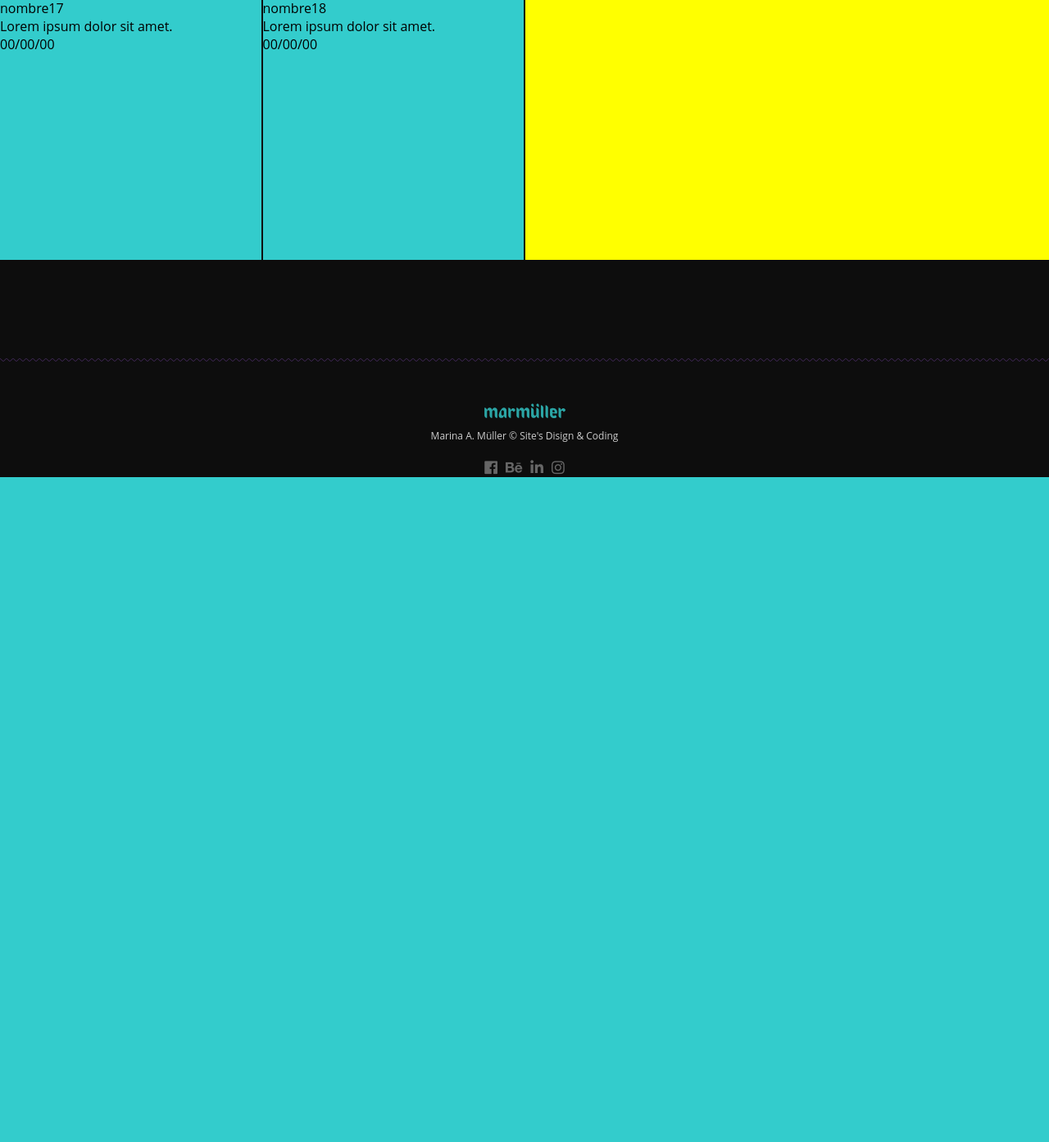
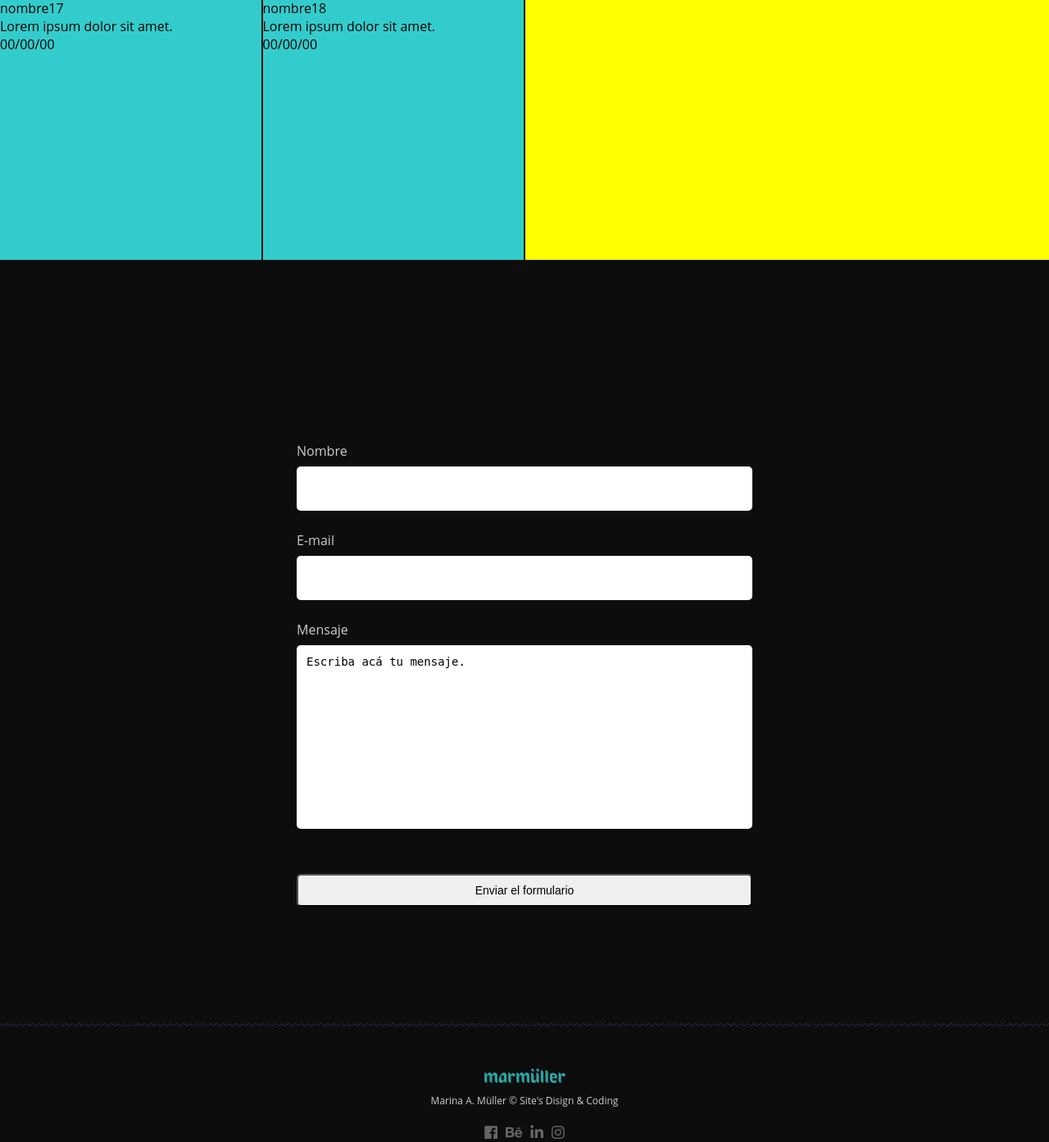
Before and after one commit to MarMuller/miPorfolio, a PHP site: page / in a window 1280 px wide. Shown: the part 4116-5509 px from the top of the page at 82% size. Before the commit the page ends 4698 px from the top, so only its background shows below. Run offline with PHP 8.4, Linux system fonts and the light colour scheme.

Commit message:
formulario

```diff
--- /dev/null
+++ b/css/myform.css
@@ -0,0 +1,57 @@
+.centerContent {
+  display: flex;
+  justify-content: center;
+  align-items: center;
+}
+
+#formContainer {
+  width:100%;
+  max-width:600px;
+  /* background-color: pink; */
+  display: flex;
+  justify-content: center;
+  align-items: center;
+}
+
+.myForm {
+  width: 100%;
+  /* background-color: green; */
+  padding: 22px;
+  border-radius: 10px;
+  color: #ccc;
+}
+
+.formTag {
+  height: 30px;
+  margin-top: 25px;
+}
+
+.formTagException {
+  margin-top: 0px;
+}
+
+.myForm input,textarea {
+  width: calc(100% - 24px);
+  padding: 12px;
+  margin: 0;
+  border: 0;
+  border-radius: 5px;
+  font-size: 14px;
+}
+
+.myForm input {
+  height: 30px;
+}
+
+.myForm textarea {
+  resize: none;
+  height: 200px;
+}
+
+.myForm button {
+  width: 100%;
+  height: 40px;
+  border-radius: 5px;
+  margin-top: 50px;
+  font-size: 14px;
+}
--- a/includes/head.php
+++ b/includes/head.php
@@ -11,6 +11,7 @@
   <link rel="stylesheet" type="text/css" href="css/banner-style.css">
   <link rel="stylesheet" type="text/css" href="css/nav-style.css">
   <link rel="stylesheet" type="text/css" href="css/footer.css">
+  <link rel="stylesheet" type="text/css" href="css/myform.css">
 
   <!-- JS -->
   <script src="https://ajax.googleapis.com/ajax/libs/jquery/3.3.1/jquery.min.js"></script>
--- /dev/null
+++ b/includes/myform.php
@@ -0,0 +1,34 @@
+<div class="centerContent">
+
+  <div id="formContainer" class="center margin100">
+
+    <form class="myForm" action="../form-result.php" method="post">
+
+      <div class="formTag formTagException">
+        <label for="name">Nombre</label>
+      </div>
+      <div class="">
+        <input type="text" id="name" />
+      </div>
+
+      <div class="formTag">
+        <label for="mail">E-mail</label>
+      </div>
+      <div class="">
+        <input type="email" id="mail" />
+      </div>
+
+      <div class="formTag">
+        <label for="msg">Mensaje</label>
+      </div>
+      <div class="">
+        <textarea id="msg">Escriba acá tu mensaje.</textarea>
+      </div>
+
+      <button type="submit">Enviar el formulario</button>
+
+    </form>
+
+  </div>
+
+</div>
--- a/index.php
+++ b/index.php
@@ -31,6 +31,9 @@
 
     <!-- FIN GALERIA -->
 
+    <!-- SOBRE MÍ -->
+    <?php include('includes/myform.php');?>
+
     <!-- FOOTER -->
     <?php include('includes/footer.php');?>
 
```
